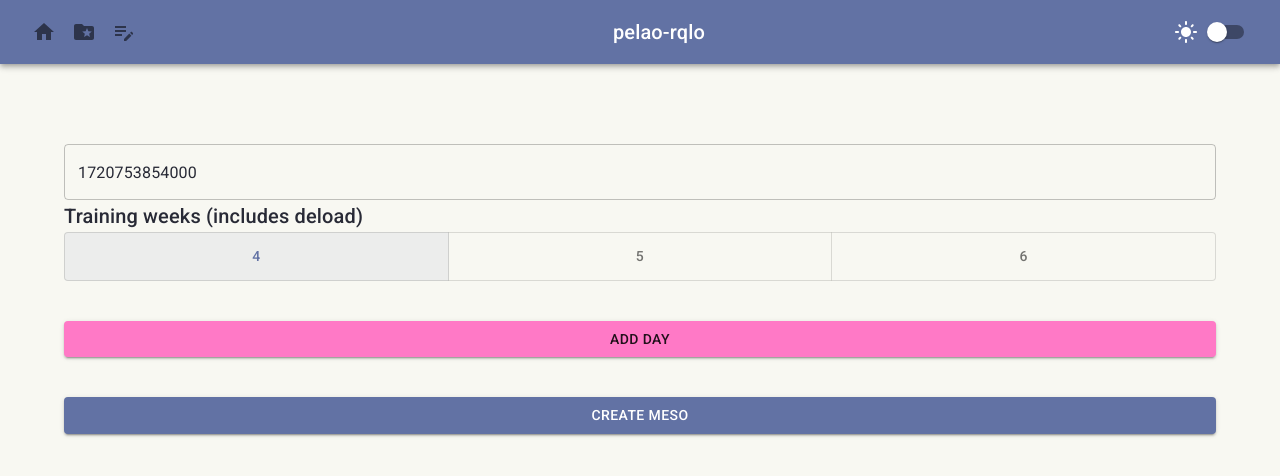
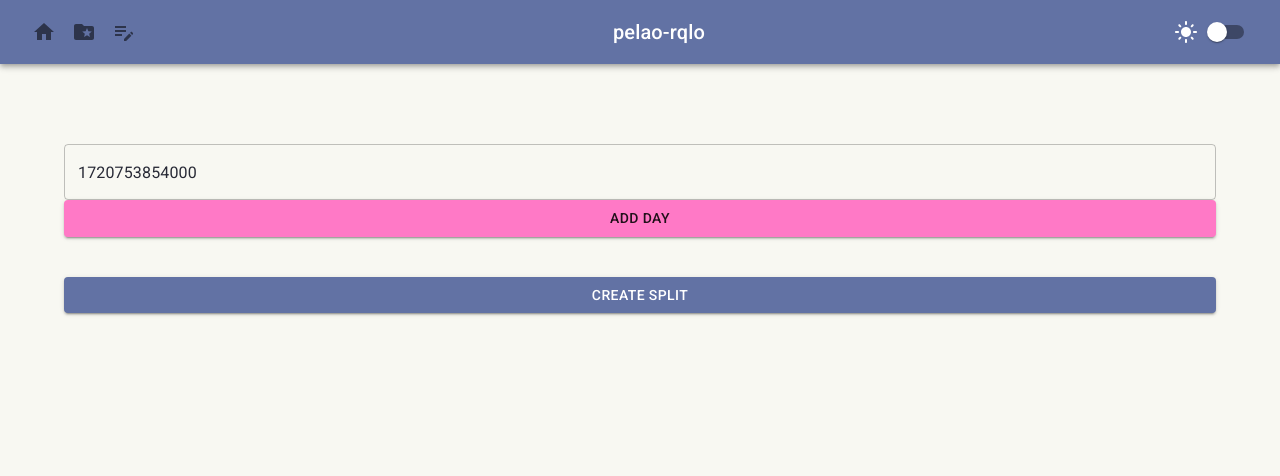
Before and after one commit to v4rgas/HairlessLifting, a React (Vite) app: page /create in a window 1280 px wide. Shown: the top 476 px of the page. Built offline with nearby package versions, Linux system fonts and the light colour scheme.

Commit message:
refactor: Remove unused code and update SplitCreator component

```diff
--- a/src/SplitCreator/SplitCreator.jsx
+++ b/src/SplitCreator/SplitCreator.jsx
@@ -29,13 +29,9 @@ export default function SplitCreator() {
             <TextField value={splitName} onChange={(e)=>setSplitName(e.target.value)} fullWidth></TextField>
 
             <Stack spacing={5}>
-
-                <MesoLengthSelector></MesoLengthSelector>
                 {workoutDays.map(day =>
                     <WorkoutSelectionTable defaultWorkouts={day.workouts} name={day.id} key={day.id} onSelectionChange={updatedWorkouts => handleSelectionChange(day.id, updatedWorkouts)} />
                 )}
-
-
 
                 <Button variant='contained' color="secondary" fullWidth onClick={() => {
                     setWorkoutDays(workoutDays => [...workoutDays, { id: String.fromCharCode(workoutDayId), workouts: [] }])
@@ -50,7 +46,7 @@ export default function SplitCreator() {
                     saveSplit({id: Date.now(),splitName, workoutDays})
                     navigate("/saved")
                     }}>
-                        Create Meso
+                        Create split
                 </Button>
             </Stack>
 
```
